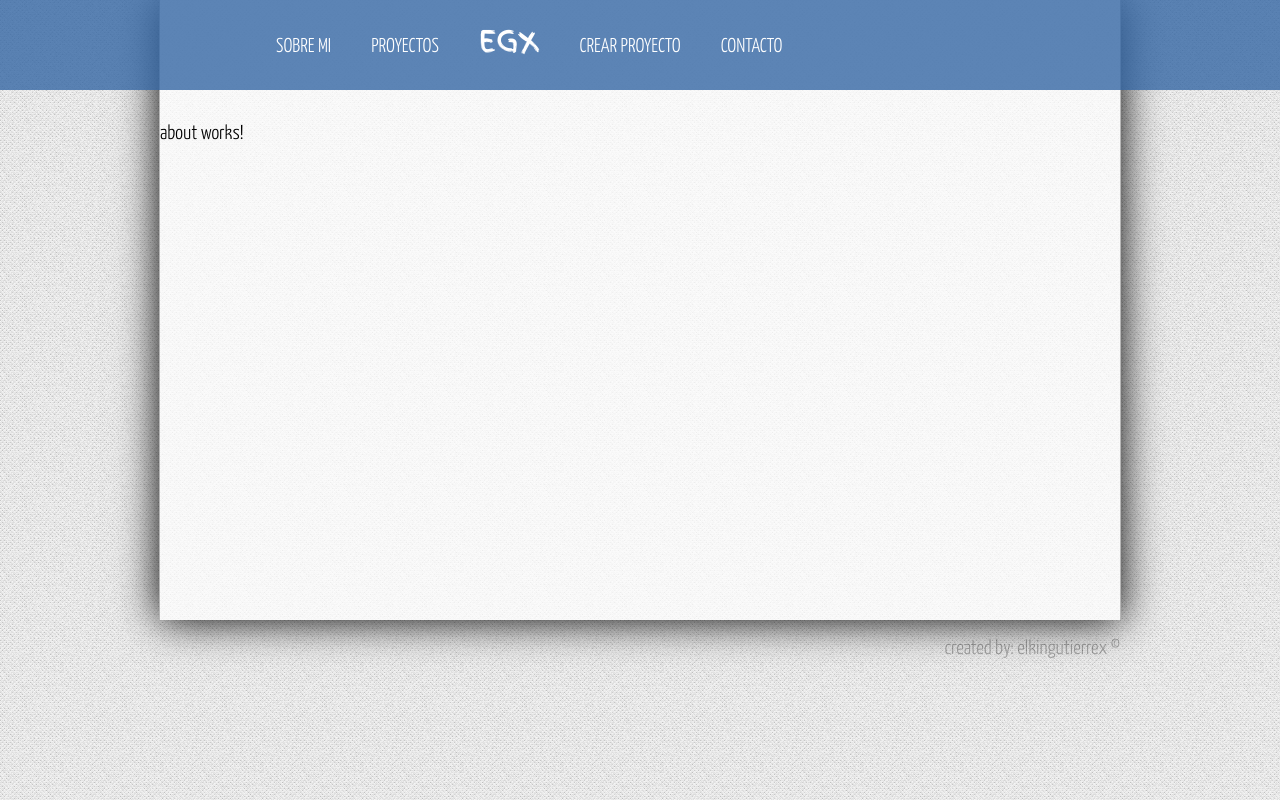
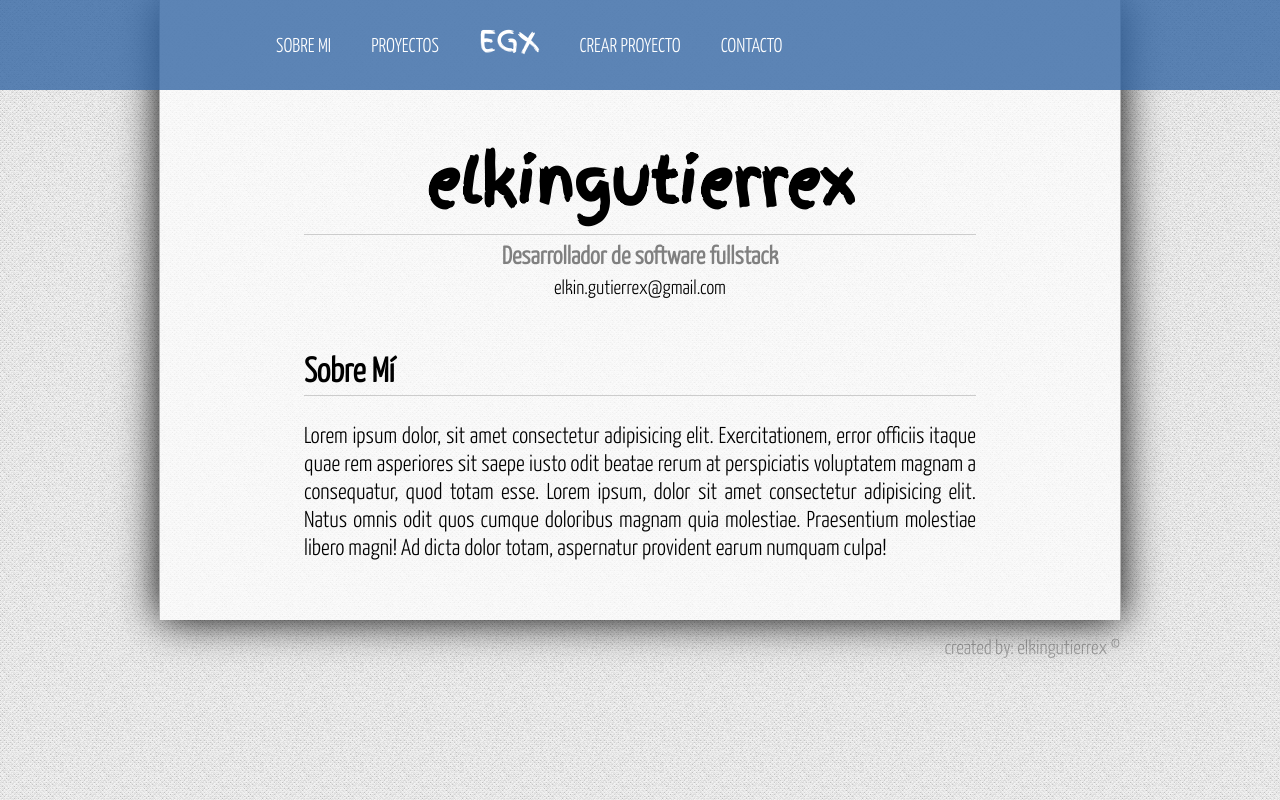
Before and after one commit to elkingutierrex/Udemy-MasterEnJavaScript-Angular8-portafolioPersonal, an Angular app: page / in a window 1280 px wide. Built offline with nearby package versions, Linux system fonts and the light colour scheme.

Commit message:
242 - Página sobre Mí

```diff
--- a/src/app/components/about/about.component.html
+++ b/src/app/components/about/about.component.html
@@ -1 +1,15 @@
-<p>about works!</p>
+<div id="title">
+  <h1>{{title}} </h1>
+  <h2>{{subtitle}} </h2>
+  <p>{{web}} </p>
+</div>
+
+<article class="about">
+  <h2>Sobre Mí</h2>
+  <p>
+    Lorem ipsum dolor, sit amet consectetur adipisicing elit. Exercitationem, error officiis itaque quae rem
+    asperiores sit saepe iusto odit beatae rerum at perspiciatis voluptatem magnam a consequatur, quod totam esse.
+    Lorem ipsum, dolor sit amet consectetur adipisicing elit. Natus omnis odit quos cumque doloribus magnam quia molestiae.
+    Praesentium molestiae libero magni! Ad dicta dolor totam, aspernatur provident earum numquam culpa!
+  </p>
+</article>
--- a/src/app/components/about/about.component.ts
+++ b/src/app/components/about/about.component.ts
@@ -6,8 +6,16 @@ import { Component, OnInit } from '@angular/core';
   styleUrls: ['./about.component.css']
 })
 export class AboutComponent implements OnInit {
+  public title: string;
+  public subtitle: string;
+  public web: string;
 
-  constructor() { }
+  constructor() {
+    this.title = "elkingutierrex";
+    this.subtitle="Desarrollador de software fullstack";
+    this.web = "elkin.gutierrex@gmail.com"
+
+   }
 
   ngOnInit() {
   }
--- a/src/assets/css/styles.css
+++ b/src/assets/css/styles.css
@@ -96,3 +96,46 @@ footer{
   opacity: .3;
   text-align: right;
 }
+
+
+/*Sobre Mí*/
+#title{
+  width: 70%;
+  margin: 0px auto;
+  text-align: center;
+  margin-top: 20px;
+  margin-bottom: 50px;
+}
+
+#title h1{
+font-family: "finger";
+font-size: 60px;
+border-bottom: 1px solid #ccc;
+padding-bottom:5px;
+}
+
+#title h2 {
+  font-size: 25px;
+  color: gray;
+  margin-top: 5px;
+  margin-bottom: 5px;
+}
+
+article.about{
+  width: 70%;
+  margin: 0px auto;
+  margin-bottom: 20px;
+  font-size: 23px;
+}
+
+.about h2{
+  border-bottom: 1px solid #ccc;
+  padding-bottom: 5px;
+  margin-bottom: 5px;
+}
+
+.about p{
+  padding-top:20px;
+  padding-bottom: 30px;
+  text-align: justify
+}
```
